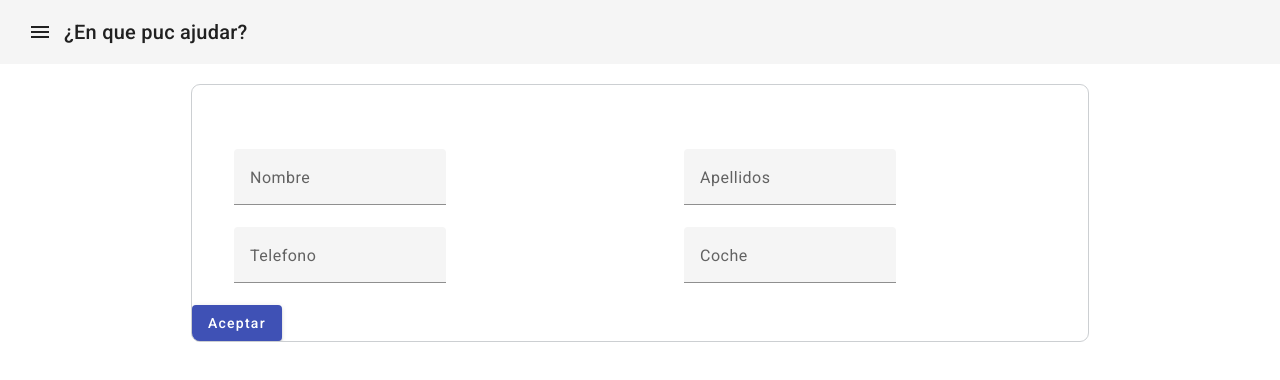
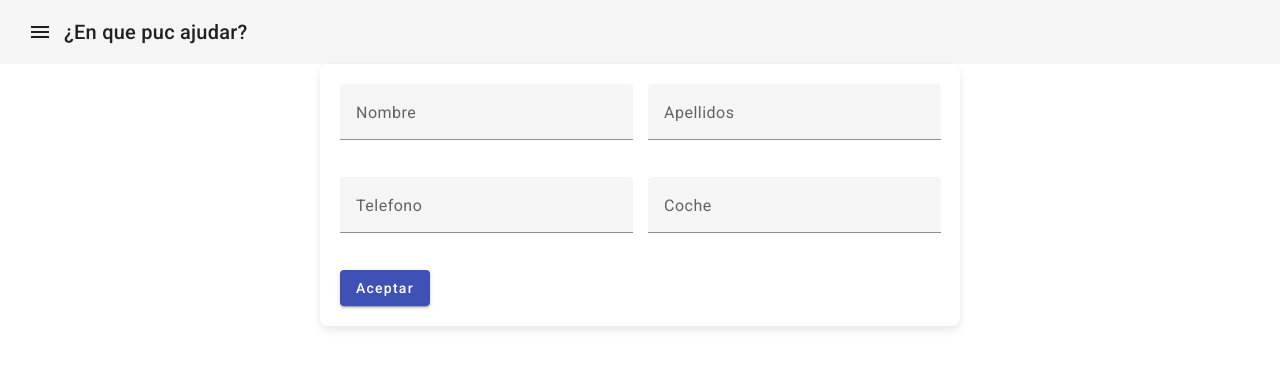
Before and after one commit to noelms25/VoluntariosVallFrontal, an Angular app: page /voluntariosLimpieza in a window 1280 px wide. Shown: the top 380 px of the page. Built offline with nearby package versions, Linux system fonts and the light colour scheme.

Commit message:
suben algunos cambios

```diff
--- a/src/app/voluntarios-neteja/voluntarios-neteja.component.css
+++ b/src/app/voluntarios-neteja/voluntarios-neteja.component.css
@@ -1,29 +1,18 @@
-.main{
-    display: felx;
+/* Contenedor principal */
+.form-container {
+    max-width: 600px;
+    margin: 0 auto;
+    padding: 20px;
+    display: grid;
+    gap: 15px;
+    grid-template-columns: repeat(2, 1fr); /* Dos columnas */
+    box-shadow: 0px 4px 8px rgba(0, 0, 0, 0.1);
+    border-radius: 8px;
+    background-color: #ffffff;
+  }
+
+  /* Estilos para los grupos de formulario */
+  .form-group {
+    display: flex;
     flex-direction: column;
-    margin: 0 auto;
-    max-width: 70%;
-    padding-top: 5%;
-    overflow: hidden;
-    border-radius: 9px;
-    border: 1px solid #cccfd2;
-    margin-top: 20px;
-}
-
-.rowBuscador{
-    grid-column-gap: 3%;
-    display: grid;
-    grid-template-columns: repeat(12, 1fr);
-}
-
-.colum1{
-    grid-column: 1/5;
-    width: 100%;
-    padding-left: 15%;
-}
-
-.colum2{
-    grid-column: 7/10;
-    width: 100%;
-    padding-left: 15%;
-}
+  }
--- a/src/app/voluntarios-neteja/voluntarios-neteja.component.html
+++ b/src/app/voluntarios-neteja/voluntarios-neteja.component.html
@@ -21,35 +21,37 @@
   </mat-toolbar>
 
 <section class="main" [formGroup]="formVoluntariosLimpieza">
-<div class="rowBuscador">
-  <div class="colum1">
+<div class="form-container">
+  <div class="form-group">
     <mat-form-field>
       <mat-label >Nombre</mat-label>
       <input matInput type="text" formControlName="getNombre">
     </mat-form-field>
   </div>
-  <div class="colum2">
+  <div class="form-group">
     <mat-form-field>
       <mat-label>Apellidos</mat-label>
       <input matInput type="text" formControlName="getApellidos">
     </mat-form-field>
   </div>
-  <div class="colum1">
+  <div class="form-group">
     <mat-form-field>
       <mat-label>Telefono</mat-label>
       <input matInput type="text" formControlName="getTelefono">
     </mat-form-field>
   </div>
-  <div class="colum2">
+  <div class="form-group">
     <mat-form-field>
       <mat-label>Coche</mat-label>
       <input matInput type="text" formControlName="getCoche">
     </mat-form-field>
   </div>
+
+  <div>
+    <button mat-raised-button color="primary" (click)="aceptar()">
+  Aceptar
+    </button>
+  </div>
 </div>
-<div>
-  <button mat-raised-button color="primary" (click)="aceptar()">
-Aceptar
-  </button>
-</div>
+
 </section>
```
